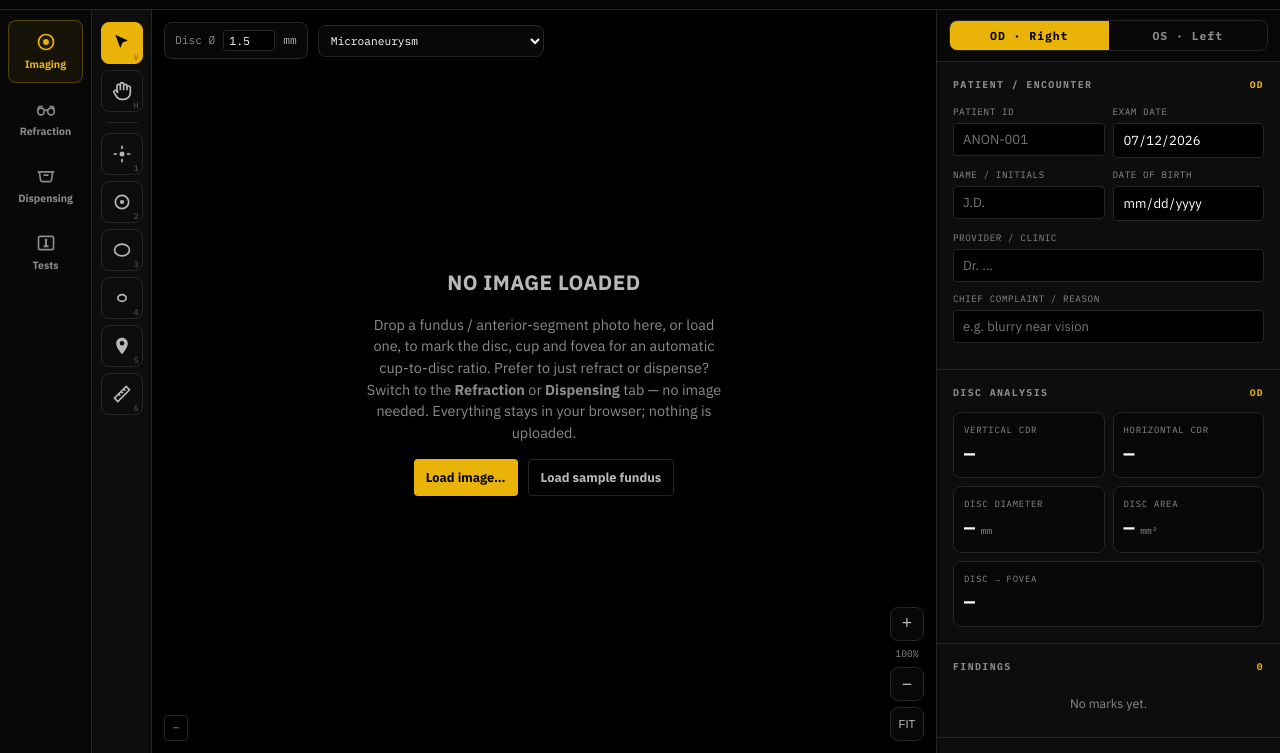
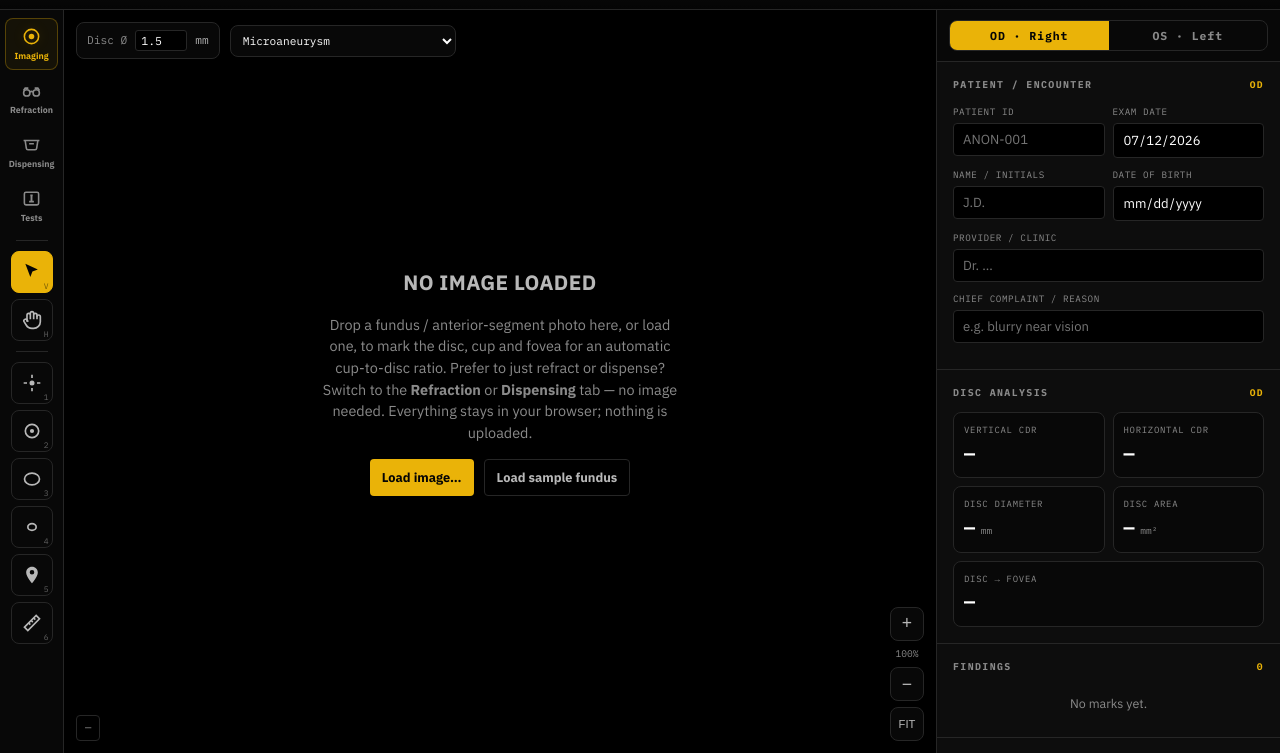
Before and after one commit to MiguelCarino/Retina, a plain HTML site: page index.html in a window 1280 px wide. Shown: the part 47-800 px from the top of the page. Drawn offline with Linux system fonts and the light colour scheme.

Commit message:
Merge the workspace nav and tool rail into a single left rail
The two side-by-side left bars wasted horizontal space. The imaging tools now
nest inside the workspace nav (below a divider) and only show in Imaging mode,
leaving one 64px rail and a wider canvas.

```diff
--- a/index.html
+++ b/index.html
@@ -54,17 +54,18 @@
     /* ---------- Layout ---------- */
     main{flex:1;display:flex;min-height:0}
 
-    /* Workspace nav (left) — primary mode switcher */
-    .worknav{width:92px;flex-shrink:0;background:var(--surface-solid);border-right:1px solid var(--border);display:flex;flex-direction:column;gap:4px;padding:10px 8px;overflow-y:auto}
-    .worknav button{display:flex;flex-direction:column;align-items:center;gap:5px;background:transparent;border:1px solid transparent;border-radius:var(--r-md);color:var(--text-muted);font-family:var(--font);font-size:.66rem;font-weight:600;padding:11px 4px;cursor:pointer;transition:.15s}
-    .worknav button svg{width:20px;height:20px}
-    .worknav button:hover{color:var(--text);background:var(--surface-hover)}
-    .worknav button.active{color:var(--accent);border-color:var(--border-glow);background:var(--accent-faint)}
-    .worknav button.active svg{filter:drop-shadow(0 0 6px var(--accent-glow))}
-    @media (max-width:760px){.worknav{width:60px}.worknav button{font-size:0}.worknav button svg{width:22px;height:22px}}
-
-    /* Canvas + tools are only present in Imaging mode */
-    main:not([data-mode="imaging"]) .toolrail,
+    /* Workspace nav (left) — single rail: mode switcher + imaging tools */
+    .worknav{width:64px;flex-shrink:0;background:var(--surface-solid);border-right:1px solid var(--border);display:flex;flex-direction:column;align-items:center;gap:2px;padding:8px 5px;overflow-y:auto}
+    .worknav>button{display:flex;flex-direction:column;align-items:center;gap:4px;width:100%;background:transparent;border:1px solid transparent;border-radius:var(--r-md);color:var(--text-muted);font-family:var(--font);font-size:.55rem;font-weight:600;padding:8px 2px;cursor:pointer;transition:.15s}
+    .worknav>button svg{width:19px;height:19px}
+    .worknav>button:hover{color:var(--text);background:var(--surface-hover)}
+    .worknav>button.active{color:var(--accent);border-color:var(--border-glow);background:var(--accent-faint)}
+    .worknav>button.active svg{filter:drop-shadow(0 0 6px var(--accent-glow))}
+    .wn-tools{display:flex;flex-direction:column;align-items:center;gap:6px;width:100%;margin-top:2px}
+    @media (max-width:760px){.worknav>button{font-size:0;gap:0}.worknav>button svg{width:22px;height:22px}}
+
+    /* Tools only in Imaging; canvas only in Imaging */
+    main:not([data-mode="imaging"]) .wn-tools{display:none!important}
     main:not([data-mode="imaging"]) .center{display:none!important}
     /* Off-imaging: the working panel takes the reclaimed width and flows in columns */
     main:not([data-mode="imaging"]) .panel{width:auto;flex:1;border-left:none}
@@ -303,10 +304,10 @@
         <svg viewBox="0 0 24 24" fill="none" stroke="currentColor" stroke-width="2"><path d="M2 7h20M4 7l1.5 10a2 2 0 0 0 2 1.7h9a2 2 0 0 0 2-1.7L20 7M9 11h6"/></svg>Dispensing</button>
       <button data-mod="tests" title="Eye exam test charts">
         <svg viewBox="0 0 24 24" fill="none" stroke="currentColor" stroke-width="2"><rect x="3" y="4" width="18" height="16" rx="2"/><path d="M12 8v8M9 16h6M10.5 8h3" stroke-width="2.4"/></svg>Tests</button>
-    </nav>
-    <!-- Tool rail -->
-    <div class="toolrail" id="toolrail">
-      <button class="tool" data-tool="select" data-key="V" title="Select / move (V)"><svg viewBox="0 0 24 24" fill="currentColor"><path d="M4 2l6 16 2.5-6.5L19 9z"/></svg></button>
+      <!-- Imaging tools (only shown in Imaging mode) -->
+      <div class="wn-tools" id="toolrail">
+        <div class="rail-sep"></div>
+        <button class="tool" data-tool="select" data-key="V" title="Select / move (V)"><svg viewBox="0 0 24 24" fill="currentColor"><path d="M4 2l6 16 2.5-6.5L19 9z"/></svg></button>
       <button class="tool" data-tool="pan" data-key="H" title="Pan / hand (H)"><svg viewBox="0 0 24 24" fill="none" stroke="currentColor" stroke-width="2"><path d="M18 11V6a2 2 0 0 0-4 0v5M14 10V4a2 2 0 0 0-4 0v7M10 10.5V6a2 2 0 0 0-4 0v8"/><path d="M18 8a2 2 0 1 1 4 0v6a8 8 0 0 1-8 8h-2a8 8 0 0 1-7-4l-2.5-4a2 2 0 0 1 3.5-2l1.5 2"/></svg></button>
       <div class="rail-sep"></div>
       <button class="tool" data-tool="disc-center" data-key="1" title="Optic disc center (1)"><svg viewBox="0 0 24 24" fill="none" stroke="currentColor" stroke-width="2"><circle cx="12" cy="12" r="3" fill="currentColor" stroke="none"/><path d="M12 2v4M12 18v4M2 12h4M18 12h4"/></svg></button>
@@ -314,8 +315,9 @@
       <button class="tool" data-tool="disc" data-key="3" title="Optic disc margin (3)"><svg viewBox="0 0 24 24" fill="none" stroke="currentColor" stroke-width="2"><ellipse cx="12" cy="12" rx="9" ry="7"/></svg></button>
       <button class="tool" data-tool="cup" data-key="4" title="Optic cup margin (4)"><svg viewBox="0 0 24 24" fill="none" stroke="currentColor" stroke-width="2"><ellipse cx="12" cy="12" rx="5" ry="4"/></svg></button>
       <button class="tool" data-tool="lesion" data-key="5" title="Lesion / finding pin (5)"><svg viewBox="0 0 24 24" fill="currentColor"><path d="M12 2C8 2 5 5 5 9c0 5 7 13 7 13s7-8 7-13c0-4-3-7-7-7zm0 9.5A2.5 2.5 0 1 1 12 6a2.5 2.5 0 0 1 0 5.5z"/></svg></button>
-      <button class="tool" data-tool="ruler" data-key="6" title="Measure distance (6)"><svg viewBox="0 0 24 24" fill="none" stroke="currentColor" stroke-width="2"><path d="M3 17L17 3l4 4L7 21z"/><path d="M8 12l2 2M11 9l2 2M14 6l2 2"/></svg></button>
-    </div>
+        <button class="tool" data-tool="ruler" data-key="6" title="Measure distance (6)"><svg viewBox="0 0 24 24" fill="none" stroke="currentColor" stroke-width="2"><path d="M3 17L17 3l4 4L7 21z"/><path d="M8 12l2 2M11 9l2 2M14 6l2 2"/></svg></button>
+      </div>
+    </nav>
 
     <!-- Center viewport -->
     <div class="center">
```
